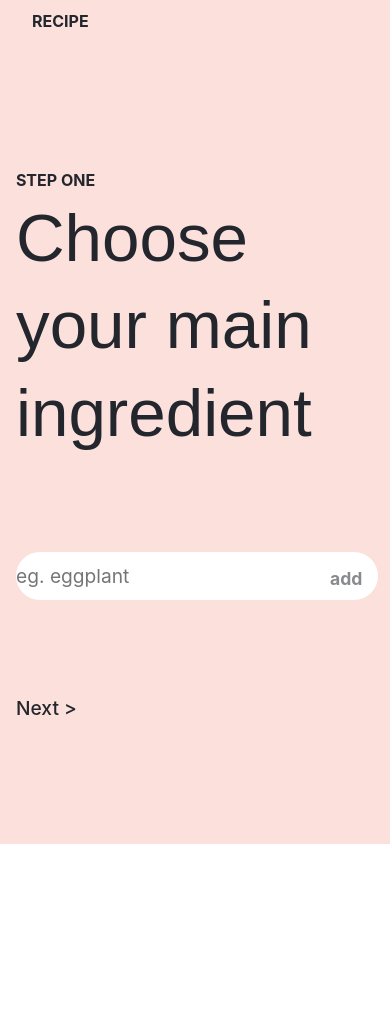
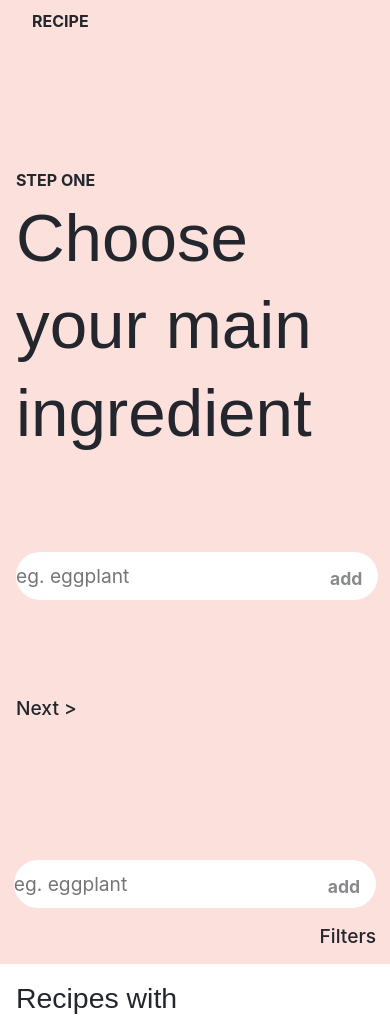
Before and after one commit to vbit27/recipe-app, a React (Create React App) app: page / in a window 390 px wide. Before the commit the page ends 844 px from the top, so only its background shows below. Built offline with nearby package versions, Linux system fonts and the light colour scheme.

Commit message:
Make filter section responsive

```diff
--- a/src/App.css
+++ b/src/App.css
@@ -2,11 +2,38 @@
   height: fit-content;
   display: flex;
   flex-direction: column;
-  gap: 6rem;
+  gap: 2rem;
   align-items: center;
   background-color: #fbe0dc;
 }
 
+.input-container {
+  display: grid;
+  grid-template-columns: 4fr 1fr;
+  align-items: center;
+  gap: 1rem;
+  margin: 1rem 0;
+}
+
+.filter-container {
+  display: flex;
+  flex-direction: column;
+  gap: 1rem;
+  padding: 1rem 0;
+}
+
+.filter-container.hide {
+  display: none;
+}
+
+.filter-container > * {
+  display: flex;
+  align-items: center;
+  gap: 2rem;
+  background-color: #ffeeeb;
+  padding: 0.5rem;
+  border-radius: 14px;
+}
 .recipes-seciton {
   padding: 1rem;
   margin: 0 auto;
@@ -19,3 +46,10 @@
   grid-template-columns: repeat(auto-fit, minmax(250px, 1fr));
   gap: 5rem;
 }
+
+@media only screen and (max-width: 500px) {
+  .input-container {
+    grid-template-columns: 1fr;
+    justify-items: end;
+  }
+}
--- a/src/App.tsx
+++ b/src/App.tsx
@@ -8,6 +8,8 @@ import Filter from './components/Filter';
 import { data } from './api/data';
 import RecipeCard from './components/RecipeCard';
 import { Link } from 'react-router-dom';
+import Button from './shared/Button';
+import clsx from 'clsx';
 
 function App() {
   const [ingredient, setIngredient] = useState<null | string>(null);
@@ -19,6 +21,7 @@ function App() {
     third: false,
   });
   const [searchResult, setSearchResult] = useState<any>();
+  const [showFilter, setShowFilter] = useState(false);
 
   //after pressing enter inside input field, go to next step
   useEffect(() => {
@@ -87,6 +90,11 @@ function App() {
     });
   };
 
+  const toggleFilter = () => {
+    setShowFilter(!showFilter);
+    console.log(showFilter);
+  };
+
   return (
     <div className="App">
       <Header
@@ -110,15 +118,16 @@ function App() {
           search={searchForRecipes}
         />
       ) : null}
+      <div className={'search-container'}>
+        <div className={'input-container'}>
+          <Input onClick={(input) => getData(input)} />
+          <Button onClick={toggleFilter} buttonStyle={'btn--outline'}>
+            Filters
+          </Button>
         </div>
-  );
-}
-
-export default App;
-
-/*
-<div className={'search-container'}>
-        <Input onClick={(input) => getData(input)} />
+        <div className={clsx('filter-container', !showFilter && 'hide')}>
+          <div>
+            <p>Diet:</p>
             <Filter
               setDiet={setDiet}
               diet={diet}
@@ -127,6 +136,9 @@ export default App;
               filterStyle={true}
               type={'diet'}
             />
+          </div>
+          <div>
+            <p>Meal:</p>
             <Filter
               setDiet={setDiet}
               diet={diet}
@@ -135,6 +147,8 @@ export default App;
               filterStyle={true}
               type={'meal'}
             />
+          </div>
+        </div>
       </div>
       <div className={'recipes-seciton'}>
         <h4>
@@ -153,5 +167,13 @@ export default App;
             ))}
         </div>
       </div>
+    </div>
+  );
+}
+
+export default App;
+
+/*
+
 
       */
--- a/src/shared/IconBtn.module.css
+++ b/src/shared/IconBtn.module.css
@@ -10,10 +10,11 @@
   gap: 1rem;
   cursor: pointer;
   font-weight: bold;
+  transition: all 0.3s ease;
 }
 
 .container:hover {
-  background-color: #ff6347;
+  background-color: #ffb1a3;
 }
 
 img {
@@ -31,6 +32,10 @@ img {
   background-color: #ff6347;
 }
 
+.active:hover {
+  background-color: #ff6347;
+}
+
 @media only screen and (max-width: 400px) {
   .container {
     width: 110px;
```
Also changed, not shown: public/icons/icons.svg (deleted). Lines whose indentation alone changed are shown as unchanged.
